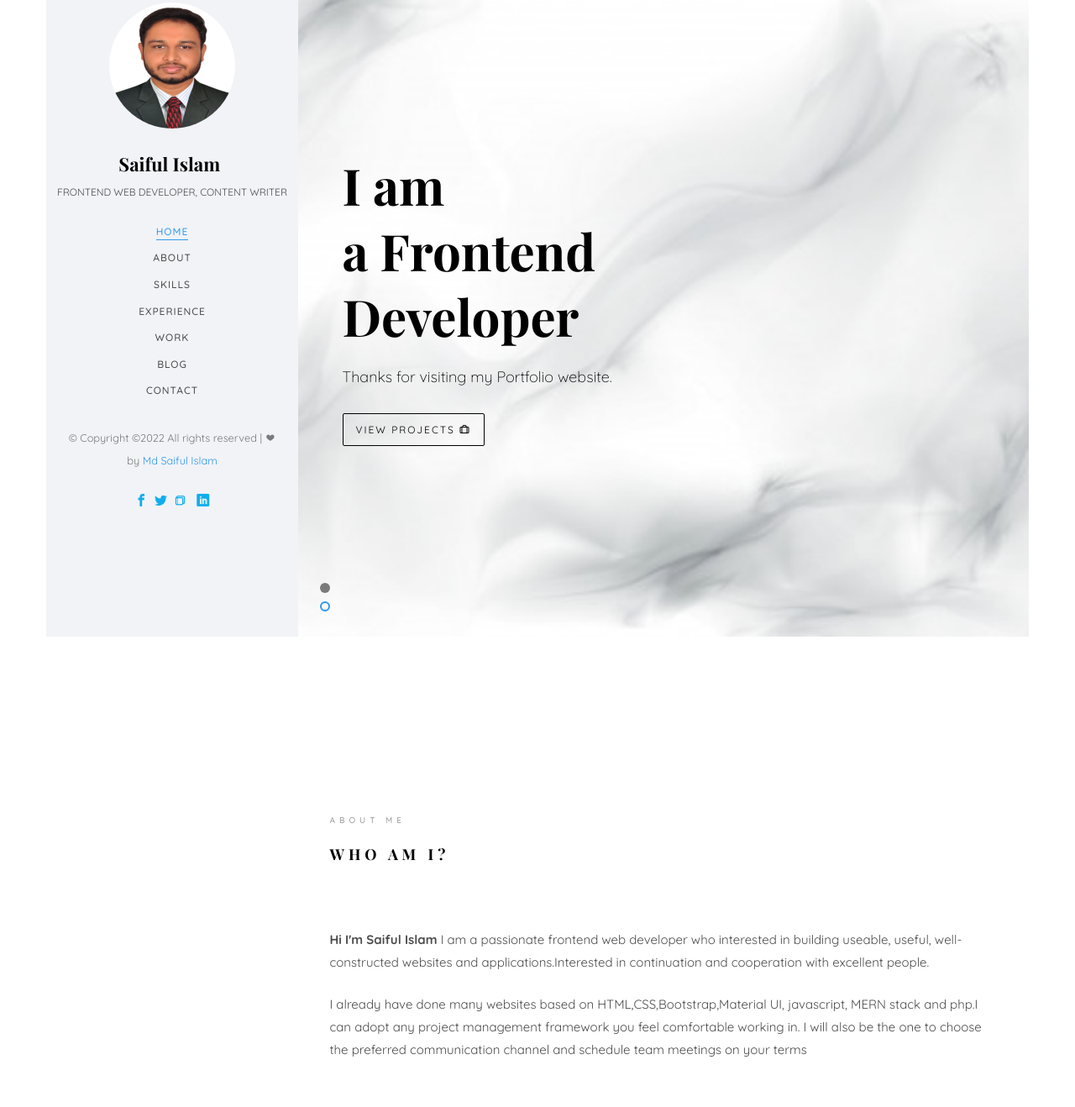
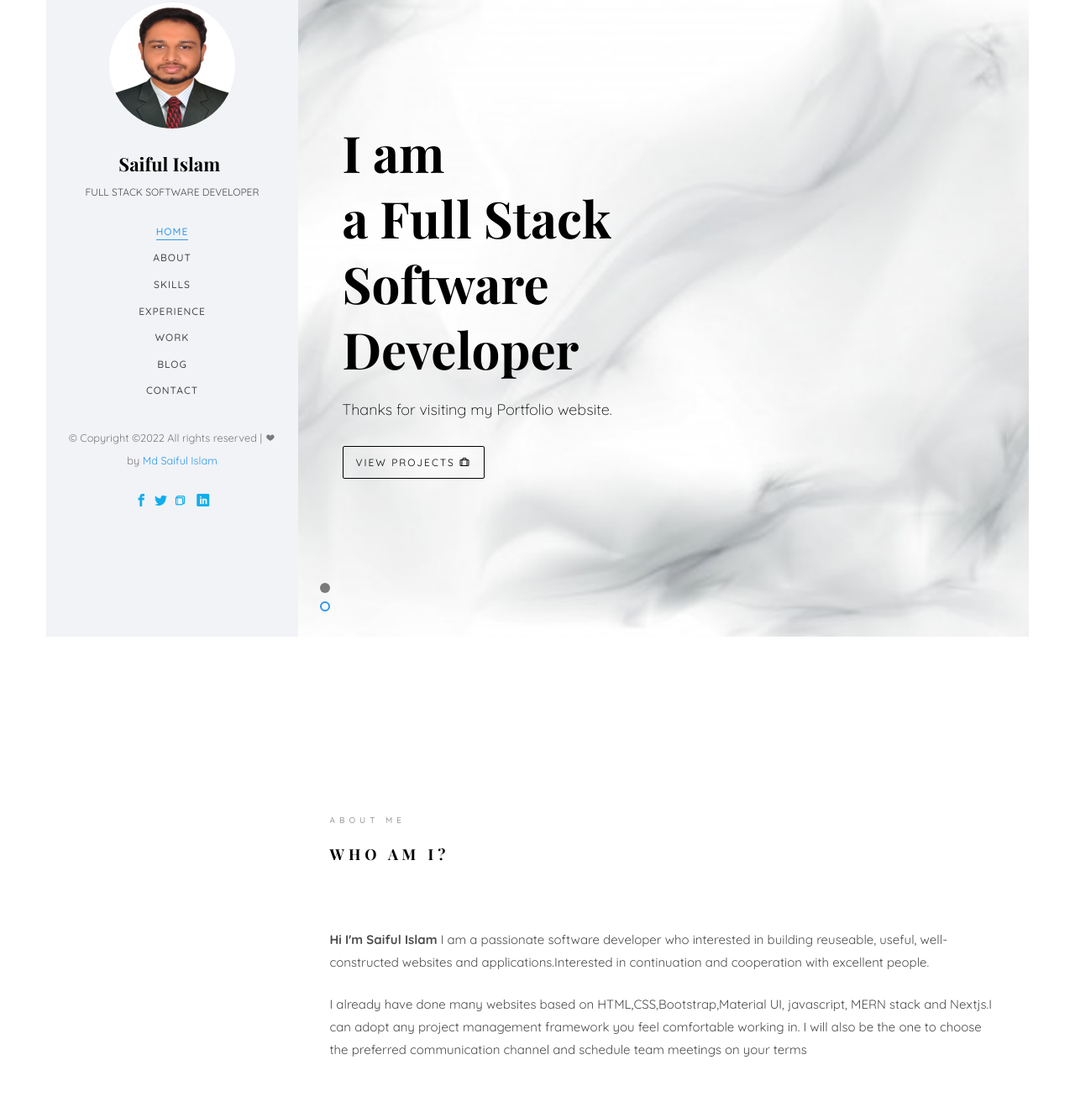
Before and after one commit to Saiful-Islam45/saiful-s-portfolio, a plain HTML site: page index.html in a window 1280 px wide. Shown: the part 42-1360 px from the top of the page at 84% size. Drawn offline with nearby package versions, Linux system fonts and the light colour scheme; files whose address does not match are found by name; a web font is replaced by a local one.

Commit message:
update website info

```diff
--- a/index.html
+++ b/index.html
@@ -40,7 +40,7 @@
 			<div class="text-center">
 				<div class="author-img" style="background-image: url(images/saif.jpg);"></div>
 				<h1 id="logo"><a href="index.html">Saiful Islam</a></h1>
-				<span class="position">Frontend web developer, Content Writer</span>
+				<span class="position">Full Stack Software Developer</span>
 			</div>
 			<nav id="main-menu" role="navigation" class="navbar">
 				<div id="navbar" class="collapse">
@@ -80,7 +80,7 @@
 					   				<div class="slider-text-inner js-fullheight">
 					   					<div class="desc">
 						   					<h1>Hi! <br>I'm Saiful</h1>
-						   					<h2>Welcome to my front-end web development world.</h2>
+						   					<h2>Welcome to my Personal Development Era.</h2>
 												<p><a class="btn btn-primary btn-learn" href="https://drive.google.com/file/d/1M6T_qabEcXp1Hl4O3LXt9vj9fd073tgH/view?usp=sharing">Download CV <i class="icon-download4"></i></a></p>
 											</div>
 					   				</div>
@@ -95,7 +95,7 @@
 					   			<div class="col-md-6 col-md-offset-3 col-md-pull-3 col-sm-12 col-xs-12 js-fullheight slider-text">
 					   				<div class="slider-text-inner">
 					   					<div class="desc">
-						   					<h1>I am <br>a Frontend Developer</h1>
+						   					<h1>I am <br>a Full Stack Software Developer</h1>
 												<h2>Thanks for visiting my Portfolio website.</h2>
 												<p><a class="btn btn-primary btn-learn" href="#work">View Projects <i class="icon-briefcase3"></i></a></p>
 											</div>
@@ -117,8 +117,8 @@
 									<div class="about-desc">
 										<span class="heading-meta">About Me</span>
 										<h2 class="heading">Who Am I?</h2>
-										<p><strong>Hi I'm Saiful Islam</strong> I am a passionate frontend web developer who interested in building useable, useful, well-constructed websites and applications.Interested in continuation and cooperation with excellent people.</p>
-										<p>I already have done many websites based on HTML,CSS,Bootstrap,Material UI, javascript, MERN stack and php.I can adopt any project management framework you feel comfortable working in. I will also be the one to choose the preferred communication channel and schedule team meetings on your terms</p>
+										<p><strong>Hi I'm Saiful Islam</strong> I am a passionate software developer who interested in building reuseable, useful, well-constructed websites and applications.Interested in continuation and cooperation with excellent people.</p>
+										<p>I already have done many websites based on HTML,CSS,Bootstrap,Material UI, javascript, MERN stack and Nextjs.I can adopt any project management framework you feel comfortable working in. I will also be the one to choose the preferred communication channel and schedule team meetings on your terms</p>
 									</div>
 								</div>
 							</div>
```
